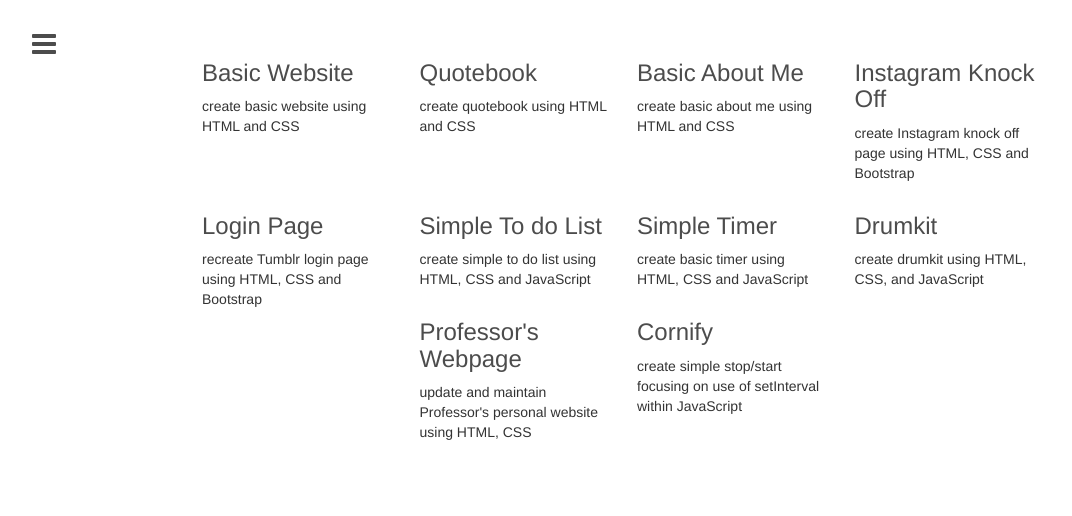
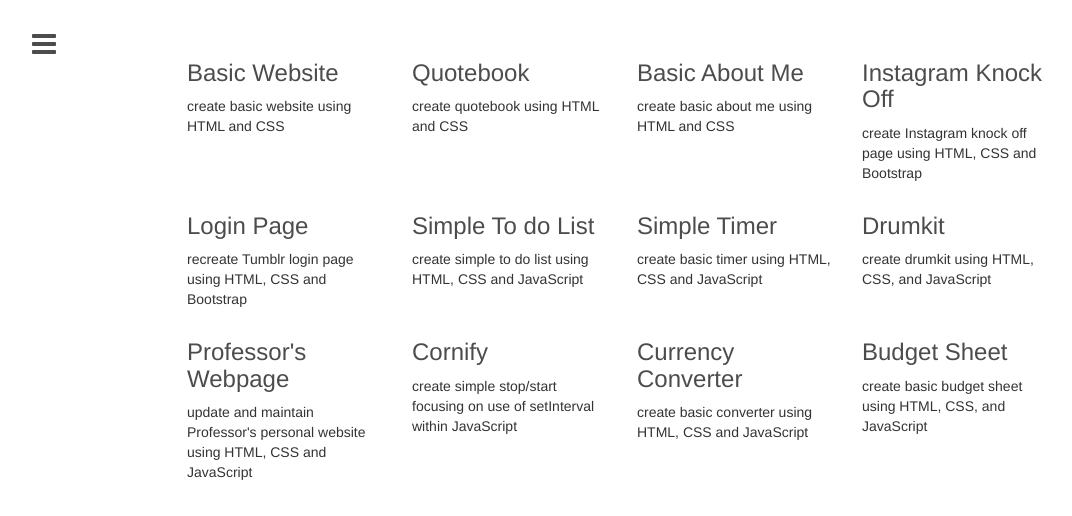
Before and after one commit to ssheppe/ssheppe.github.io, a plain HTML site: page my_projects.html in a window 1280 px wide. Shown: the whole page, without its empty margins (18-1090 px from the left). Drawn offline with nearby package versions, Linux system fonts and the light colour scheme.

Commit message:
projects update

```diff
--- a/my_projects.html
+++ b/my_projects.html
@@ -43,6 +43,7 @@
 		</div>
 
 		<div id="spongebob-article" class="my-projects container article">
+			<div class="row">
 			<div class="col-md-3 col-sm-6 col-xs-12">
 
 				<h3><a href="myprojects/assignment_0/part2.html">Basic Website</a></h3>
@@ -72,9 +73,10 @@
 
 				<p>create Instagram knock off page using HTML, CSS and Bootstrap</p>
 			</div>
+			</div>
 
 			<!-- row 2 -->
-
+			<div class="row">
 			<div class="col-md-3 col-sm-6 col-xs-12">
 
 				<h3><a href="myprojects/hw3-5/tumblr.html">Login Page</a></h3>
@@ -104,13 +106,14 @@
 
 				<p>create drumkit using HTML, CSS, and JavaScript</p>
 			</div>
-
+			</div>
+			<div class="row">
 			<!-- row 3 -->
 			<div class="col-md-3 col-sm-6 col-xs-12">
 
 				<h3><a href="https://wesfiles.wesleyan.edu/home/jgutmann/web/index.html">Professor's Webpage</a></h3>
 
-				<p>update and maintain Professor's personal website using HTML, CSS</p>
+				<p>update and maintain Professor's personal website using HTML, CSS and JavaScript</p>
 			</div>
 
 			<div class="col-md-3 col-sm-6 col-xs-12">
@@ -120,9 +123,27 @@
 				<p>create simple stop/start focusing on use of setInterval within JavaScript</p>
 			</div>
 
+			<div class="clearfix visible-sm-block"></div>
+
+			<div class="col-md-3 col-sm-6 col-xs-12">
+
+				<h3><a href="myprojects/hw5/hw5.html">Currency Converter</a></h3>
+
+				<p>create basic converter using HTML, CSS and JavaScript</p>
+			</div>
+
+			<div class="col-md-3 col-sm-6 col-xs-12">
+
+				<h3><a href="myprojects/hw6/budget.html">Budget Sheet</a></h3>
+
+				<p>create basic budget sheet using HTML, CSS, and JavaScript</p>
+			</div>
+			</div>
 
 
 		</div>
+
+
 	</div>
 	<script src="code_3.js"></script>
 	<script src="https://ajax.googleapis.com/ajax/libs/jquery/1.12.4/jquery.min.js"></script>
```
Also changed, not shown: 2 other files.
